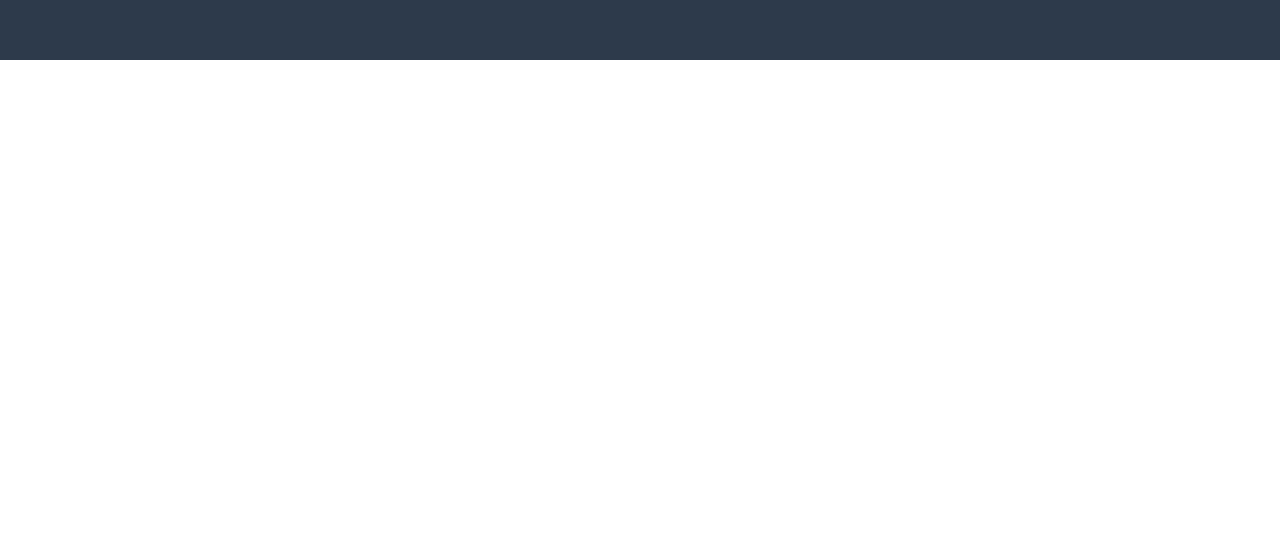
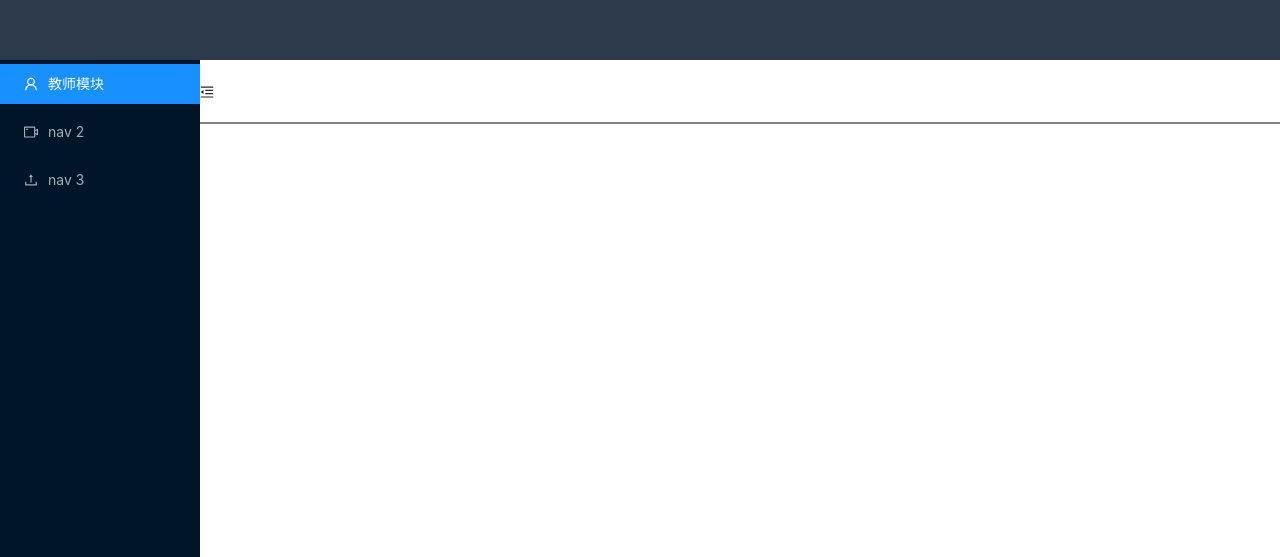
Before and after one commit to lemonkang/guliSchoolFront, a React (Create React App) app: page /#/login in a window 1280 px wide. Shown: the part 740-1297 px from the top of the page. Before the commit the page ends 800 px from the top, so only its background shows below. Built offline with nearby package versions, Linux system fonts and the light colour scheme.

Commit message:
教师模块静态页面

```diff
--- a/package.json
+++ b/package.json
@@ -7,6 +7,7 @@
     "@testing-library/react": "^12.1.2",
     "@testing-library/user-event": "^13.5.0",
     "antd": "^4.17.3",
+    "axios": "^0.24.0",
     "localStorage": "^1.0.4",
     "react": "^17.0.2",
     "react-dom": "^17.0.2",
--- a/src/container/App.jsx
+++ b/src/container/App.jsx
@@ -4,17 +4,18 @@ import Error from './Error/Error';
 import Login from './login/Login';
 import Main from './main/Main';
 import { HashRouter as Router, Route, Switch } from "react-router-dom";
-import FrontAuth from './router/FrontAuth';
-import routerMap from './router/routerMap';
+
  const App = () => {
     return (
         <Router>
-        <div style={{width:"100vw",height:"100vh"}}>
           <Switch>
-         <FrontAuth routerMap={routerMap}></FrontAuth>
+            <div style={{width:"100vw",height:"100vh"}}>
+          <Route path="/login" component={Login}></Route>
+          <Route path="/" component={Main}></Route>
+          <Route path="/404" component={Error}></Route>
+          </div>
           </Switch>
-        </div>
-      </Router>
+        </Router>
     )
 }
 
--- a/src/container/login/Login.jsx
+++ b/src/container/login/Login.jsx
@@ -3,13 +3,19 @@ import loginStyle from "./login.module.scss"
 import { Form, Input, Button, Checkbox } from 'antd';
 import { UserOutlined, LockOutlined } from '@ant-design/icons';
  const Login = (props) => {
+   const {history}=props
      useEffect(() => {
-console.log(loginStyle);
+console.log(history);
 
      }, [])
      const onFinish = (values) => {
         console.log('Received values of form: ', values);
       };
+      // 登录
+      const login=()=>{
+        localStorage.setItem("islogin","adsgsadfg")
+        history.push("/")
+      }
     return (
         <div  className={loginStyle.while}>
         <div className={loginStyle.body}>
@@ -38,7 +44,7 @@ console.log(loginStyle);
 
 
       <Form.Item>
-        <Button type="primary" htmlType="submit" className="login-form-button">
+        <Button type="primary" htmlType="submit" className="login-form-button" onClick={login}>
           Log in
         </Button>
 
--- a/src/container/main/Main.jsx
+++ b/src/container/main/Main.jsx
@@ -1,10 +1,77 @@
-import React from 'react'
+import React,{useEffect, useState} from 'react'
+import { Layout, Menu } from 'antd'
+import {
+  MenuUnfoldOutlined,
+  MenuFoldOutlined,
+  UserOutlined,
+  VideoCameraOutlined,
+  UploadOutlined,
+} from '@ant-design/icons'
+import "./main.scss"
+import Teacher from '../teacher/Teacher';
+
+import { Route, Switch,Redirect } from "react-router-dom";
+
+
+const { Header, Sider, Content } = Layout;
 
 const Main = (props) => {
+// 初始化数据
+const [collapsed, setcollapsed] = useState(false)
+const {history}=props
+const islogin=localStorage.getItem("islogin")
+// 验证登录
+useEffect(() => {
+  if (!islogin) {
+    dlick()
+  }
+}, [])
+ const toggle = () => {
+    setcollapsed(!collapsed)
+  };
+  // 前往教师模块
+  const goTeacher=()=>{
+    console.log("教师模块");
+    history.pushState('/teacher')
+  }
+  const dlick=()=>{
+    history.replace("/login")
+  }
     return (
-        <div>
-            主页面
-        </div>
+       <div>
+
+           <Layout>
+        <Sider trigger={null} collapsible collapsed={collapsed}>
+          <div className="logo" />
+          <Menu theme="dark" mode="inline" defaultSelectedKeys={['1']}>
+            <Menu.Item key="1" icon={<UserOutlined />} onClick={goTeacher}>
+              教师模块
+            </Menu.Item>
+            <Menu.Item key="2" icon={<VideoCameraOutlined />}>
+              nav 2
+            </Menu.Item>
+            <Menu.Item key="3" icon={<UploadOutlined />}>
+              nav 3
+            </Menu.Item>
+          </Menu>
+        </Sider>
+        <Layout className=" mainbody">
+          <Header className="mainheader" style={{ padding: 0 }}>
+            {React.createElement(collapsed ? MenuUnfoldOutlined : MenuFoldOutlined, {
+              className: 'trigger',
+              onClick: toggle,
+            })}
+          </Header>
+          <Content
+            className="maincontent"
+          >
+
+
+
+          </Content>
+        </Layout>
+      </Layout>
+       </div>
     )
 }
 export default Main
--- /dev/null
+++ b/src/container/main/main.scss
@@ -0,0 +1,36 @@
+#components-layout-demo-custom-trigger .trigger {
+    padding: 0 24px;
+    font-size: 18px;
+    line-height: 64px;
+    cursor: pointer;
+    transition: color 0.3s;
+  }
+
+  #components-layout-demo-custom-trigger .trigger:hover {
+    color: #1890ff;
+  }
+
+  #components-layout-demo-custom-trigger .logo {
+    height: 32px;
+    margin: 16px;
+    background: rgba(255, 255, 255, 0.3);
+  }
+
+
+  .mainbody{
+      height: 100vh;
+      background: rgba(255, 255, 255, 0.082);
+      display: flex;
+      flex-direction: column;
+
+      .mainheader{
+          height: 8vh;
+          background: #fff;
+          border-bottom: 2px solid gray;
+      }
+      .maincontent{
+          height: 90vh;
+          background: #fff;
+      }
+
+  }
--- a/src/container/router/routerMap.jsx
+++ /dev/null
@@ -1,10 +0,0 @@
-import Error from "../Error/Error";
-import Login from "../login/Login";
-import Main from "../main/Main";
-
-  const routerMap=[
-      {path:"/",component:Main,auth:true},
-      {path:"/login",component:Login},
-      {path:"/404",component:Error}
-  ]
-export default routerMap
--- /dev/null
+++ b/src/container/teacher/Teacher.jsx
@@ -0,0 +1,10 @@
+import React from 'react'
+
+ const Teacher = () => {
+    return (
+        <div>
+           教师模块
+        </div>
+    )
+}
+export default Teacher
--- a/src/container/router/FrontAuth.jsx
+++ b/src/router/FrontAuth.jsx
@@ -1,8 +1,9 @@
 import React from 'react'
 import { Redirect } from 'react-router-dom'
 import { Route } from 'react-router-dom'
-import Error from '../Error/Error'
-import Login from '../login/Login'
+import Error from '../container/Error/Error'
+import Login from '../container/login/Login'
+import Main from '../container/main/Main'
 
 const FrontAuth = (props) => {
 
@@ -15,16 +16,23 @@ const FrontAuth = (props) => {
   const currentcomponent=routerMap.find((item)=>item.path===pathname)
 //   合法路径  没有登录 不要验证
   if (currentcomponent&& !islogin && !currentcomponent.auth) {
-    return <Route path={currentcomponent.path} component={currentcomponent.component}></Route>
+    return <Route path={pathname} component={currentcomponent.component}></Route>
   }
   if (islogin) {
     // 登录了判断路径是否合法   不合法404
     if (currentcomponent) {
+      if (currentcomponent.component) {
         return  <Route path={currentcomponent.path} component={currentcomponent.component}></Route>
+      }
+      if (!currentcomponent.component) {
+          return  <Route path={currentcomponent.path} component={Main}></Route>
+      }
+
     }
-    else{
+
+
         return <Redirect to="/404"></Redirect>
-    }
+
   }
   else{
       if (currentcomponent&&currentcomponent.auth) {
@@ -32,7 +40,6 @@ const FrontAuth = (props) => {
       }
       else{
           return  <Redirect to="/404" />;
-
       }
   }
 
```
Also changed, not shown: src/api/instance.js (added, +51 -0 lines), src/router/routerMap.jsx (added, +13 -0 lines), 1 other file (tests, documents, lock files or other folders).
